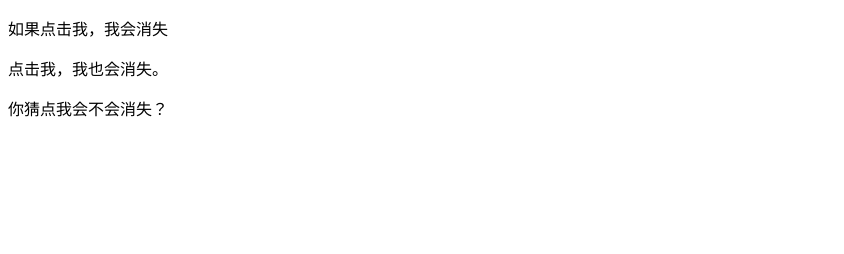
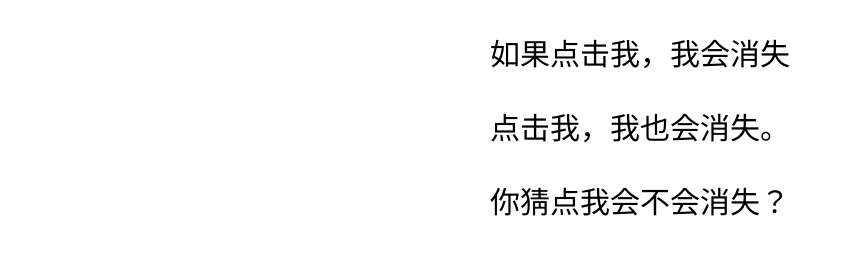
Before and after one commit to baidufoxlove/baidufoxlove.github.io, a plain HTML site: page 100/9/index.html in a window 1280 px wide. Shown: the whole page, without its empty margins (0-844 px from the left). Drawn offline with nearby package versions, Linux system fonts and the light colour scheme.

Commit message:
Update index.html

```diff
--- a/100/9/index.html
+++ b/100/9/index.html
@@ -2,7 +2,10 @@
 <html lang="en">
 <head>
 	<meta charset="UTF-8">
-	<title>逗你玩</title>
+	<title>Document</title>
+	<style>
+		p{font-size: 30px;text-align: center;}
+	</style>
 	<script src="http://cdn.bootcss.com/jquery/2.1.4/jquery.js">
 	</script>
 	<script>
```
